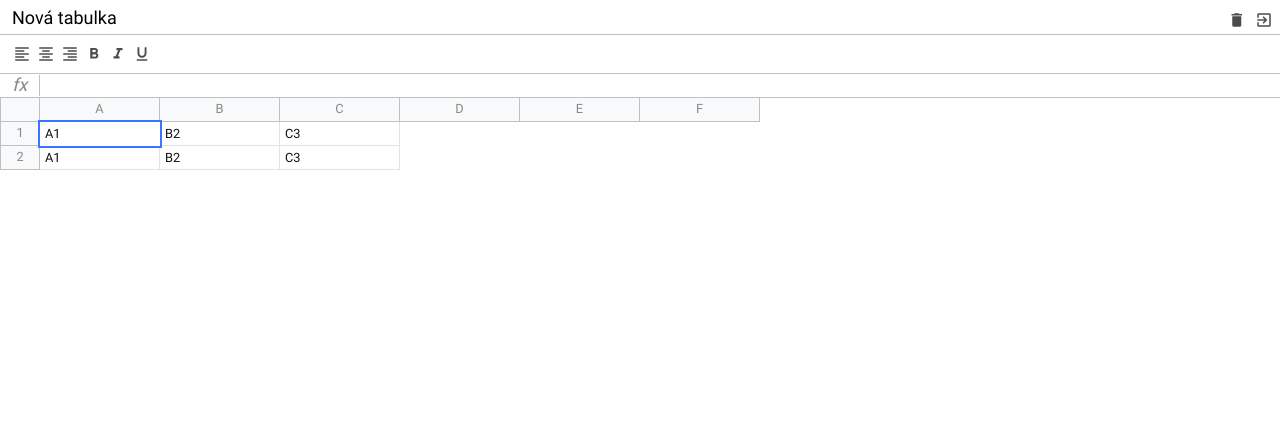
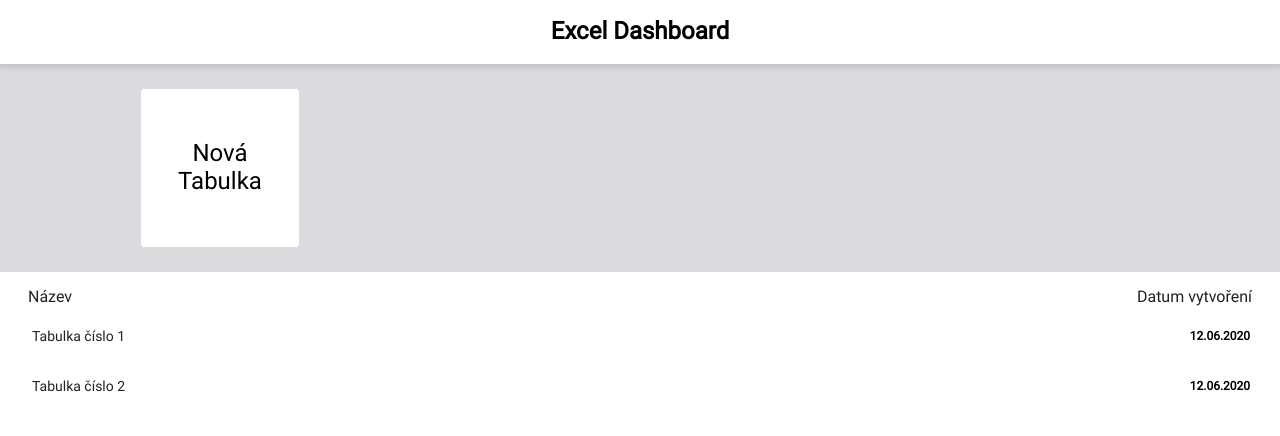
Before and after one commit to kofranek/excel-course, a website built with webpack: page src/index.html in a window 1280 px wide. Built offline with nearby package versions, Linux system fonts and the light colour scheme.

Commit message:
Kaskádové styly: Styly pro table

```diff
--- a/Notes.txt
+++ b/Notes.txt
@@ -1287,3 +1287,184 @@ https://sass-lang.com/documentation/at-rules/mixin
         }
 
 5. Otestujeme - funguje i horizondální scrolování
+
+12: **** Kaskádové styly: Styly pro hlavní stránku **************
+*****************************************************************
+
+ve složce ./src vytvoříme novou složku ./src/assets, kde vytvoříme nový soubor
+excel.html, kam přeneseme dosavadní obsah index.html (a tím tam uložíme stylování)
+
+1. v index.hrml vyhodíme vše uvnitř <div id="app">:
+
+        <!DOCTYPE html>
+        <html lang="en">
+        <head>
+            <meta charset="UTF-8">
+            <title>Pure JavaScript Excel</title>
+            <link rel="shortout icon" href="favicon.ico">
+            <link href="https://fonts.googleapis.com/icon?family=Material+Icons"
+                  rel="stylesheet">
+        </head>
+        <body>
+            <div id="app" class="container">
+
+            </div>
+        </body>
+        </html>
+
+
+       Můžeme vyhodit i popis class="container", k tomu se vrátíme později při programování
+
+2. vytvoříme novou šablonu v index.html:
+
+        <body>
+            <div id="app">
+                <div class="db">
+                    <div class="db__header">
+                        <h1>Excel Dashboard</h1>
+                    </div>
+                    <div class="db__new">
+                        <div class="db__view">
+                            <a href="#" class="db__create">
+                                Nová <br/> Tabulka
+                            </a>
+                        </div>
+                    </div>
+                    <div class="db__table db_view">
+
+                        <div class="db__list-header">
+                            <span>Název</span>
+                            <span>Datum vytvoření</span>
+                        </div>
+
+                        <ul class="db__list">
+                            <li class="db__record">
+                                <a href="#">Tabulka číslo 1</a>
+                                <strong>12.06.2020</strong>
+                            </li>
+
+                            <li class="db__record">
+                                <a href="#">Tabulka číslo 2</a>
+                                <strong>12.06.2020</strong>
+                            </li>
+
+
+                        </ul>
+
+                    </div>
+                </div>
+            </div>
+        </body>
+
+3. Třídy dashboardu popíšeme v souboru dashboard.scss:
+
+        @import "variables";
+        @import "mixins";
+
+        .db{
+          //to je stejné jako .db__header
+          &__header {
+            position:fixed;
+            left: 0;
+            right: 0;
+            top: 0;
+            height: $db-header-height;
+            display: flex;
+            align-items: center;
+            justify-content: center;
+            background: #fff;
+            box-shadow: 0 2px 5px 2px rgba(60, 64, 67, 0.15);
+            z-index:1000;
+          }
+
+          &__new {
+            margin-top: $db-header-height;
+            padding: 1.5rem;
+            background: #dadce0;
+          }
+
+          &__create {
+            width: 160px;
+            height: 160px;
+            background: #fff;
+            border-radius: 4px;
+            border: 1px solid #dadce0;
+            display: flex;
+            justify-content: center;
+            align-items: center;
+            font-size: 1.5rem;
+            text-decoration: none;
+            color:#000;
+            text-align: center;
+
+            &:hover{
+              cursor: pointer;
+              color: green;
+              border-color: green;
+            }
+          }
+
+          &__view {
+            max-width:1000px;
+            margin: 0 auto;
+          }
+
+          &__table {
+            padding: 1rem;
+          }
+
+          &__list-header {
+            display: flex;
+            justify-content: space-between;
+            color: #202124;
+            font-weight: 500;
+            font-size: 16px;
+            margin-bottom: 10px;
+            padding: 0 12px;
+          }
+
+          &__list {
+            @include clear-list();
+          }
+
+          &__record {
+            display: flex;
+            justify-content: space-between;
+            align-items: center;
+            padding: 12px 14px 12px 16px;
+            margin-bottom: 10px;
+
+            &:hover {
+              background: #e6f4ea;
+              border-radius: 25px;
+            }
+
+            a {
+              text-decoration: none;
+              cursor: pointer;
+              color: #202124;
+              font-size: 14px;
+
+              &:hover{
+                text-decoration: underline;
+              }
+            }
+          }
+        }
+
+4. zde využíváme novou proměnnou $db-header-height, kterou
+  uložíme do souboru _variables.scss:
+
+
+    $db-header-height: 64px;
+
+5. dále v souboru dashboard.scss využijeme nový mixin clarlist,
+   který definujeme v souboru _mixins.scss:
+
+   @mixin clear-list() {
+     list-style: none;
+     margin: 0;
+     padding: 0;
+   }
+
+6. otestováním zjištujeme že to chodí tak jak jsme to chtěli nastylizovat
--- a/src/index.html
+++ b/src/index.html
@@ -8,100 +8,41 @@
           rel="stylesheet">
 </head>
 <body>
-    <!--To je komentář, který v production verzi má být odstraněn-->
-    <div id="app" class="container">
-
-        <div class="excel">
-
-            <div class="excel__header">
-                <input type ="text" class="input" value="Nová tabulka" />
-                <div>
-                    <div class="button">
-                        <i class="material-icons">delete</i>
-                    </div>
-                    <div class="button">
-                        <i class="material-icons">exit_to_app</i>
-                    </div>
+    <div id="app">
+        <div class="db">
+            <div class="db__header">
+                <h1>Excel Dashboard</h1>
+            </div>
+            <div class="db__new">
+                <div class="db__view">
+                    <a href="#" class="db__create">
+                        Nová <br/> Tabulka
+                    </a>
                 </div>
             </div>
+            <div class="db__table db_view">
 
-            <div class="excel__toolbar">
-                <div class="button">
-                    <i class="material-icons">format_align_left</i>
-                </div>
-                <div class="button">
-                    <i class="material-icons">format_align_center</i>
-                </div>
-                <div class="button">
-                    <i class="material-icons">format_align_right</i>
-                </div>
-                   <div class="button">
-                       <i class="material-icons">format_bold</i>
-                   </div>
-                <div class="button">
-                    <i class="material-icons">format_italic</i>
-                </div>
-                <div class="button">
-                    <i class="material-icons">format_underlined</i>
-                </div>
-            </div>
-
-            <div class="excel__formula">
-                <div class="info">fx</div>
-                <div class="input" contenteditable="true" spellcheck="false"></div>
-            </div>
-
-            <div class="excel__table">
-                <div class="row">
-                    <div class="row-info">
-                    </div>
-                    <div class="row-data">
-                        <div class="column">
-                            A
-                        </div>
-                        <div class="column">
-                            B
-                        </div>
-                        <div class="column">
-                            C
-                        </div>
-                        <div class="column">
-                            D
-                        </div>
-                        <div class="column">
-                            E
-                        </div>
-                        <div class="column">
-                            F
-                        </div>
-                    </div>
-                </div>
-                <div class="row">
-                    <div class="row-info">
-                        1
-                    </div>
-                    <div class="row-data">
-                        <div class="cell selected" contenteditable="true">A1</div>
-                        <div class="cell" contenteditable="true">B2</div>
-                        <div class="cell" contenteditable="true">C3</div>
-                    </div>
-                </div>
-                <div class="row">
-                    <div class="row-info">
-                        2
-                    </div>
-                    <div class="row-data">
-                        <div class="cell" contenteditable="true">A1</div>
-                        <div class="cell" contenteditable="true">B2</div>
-                        <div class="cell" contenteditable="true">C3</div>
-                    </div>
+                <div class="db__list-header">
+                    <span>Název</span>
+                    <span>Datum vytvoření</span>
                 </div>
 
+                <ul class="db__list">
+                    <li class="db__record">
+                        <a href="#">Tabulka číslo 1</a>
+                        <strong>12.06.2020</strong>
+                    </li>
+
+                    <li class="db__record">
+                        <a href="#">Tabulka číslo 2</a>
+                        <strong>12.06.2020</strong>
+                    </li>
+
+
+                </ul>
+
             </div>
-
         </div>
-
     </div>
-
 </body>
 </html>
--- a/src/scss/_mixins.scss
+++ b/src/scss/_mixins.scss
@@ -20,4 +20,11 @@
     background: #eee;
     cursor: pointer;
   }
+
 }
+
+@mixin clear-list() {
+  list-style: none;
+  margin: 0;
+  padding: 0;
+}
--- a/src/scss/_variables.scss
+++ b/src/scss/_variables.scss
@@ -1,7 +1,8 @@
-$header-height:34px;
-$toolbar-height:40px;
-$formula-height:24px;
-$info-cell-width:40px;
-$row-height:24px;
-$cell-width:120px;
+$header-height: 34px;
+$toolbar-height: 40px;
+$formula-height: 24px;
+$info-cell-width: 40px;
+$row-height: 24px;
+$cell-width: 120px;
+$db-header-height: 64px;
 $border-color: #c0c0c0;
--- /dev/null
+++ b/src/scss/dashboard.scss
@@ -0,0 +1,93 @@
+@import "variables";
+@import "mixins";
+
+.db{
+  //to je stejné jako .db__header
+  &__header {
+    position:fixed;
+    left: 0;
+    right: 0;
+    top: 0;
+    height: $db-header-height;
+    display: flex;
+    align-items: center;
+    justify-content: center;
+    background: #fff;
+    box-shadow: 0 2px 5px 2px rgba(60, 64, 67, 0.15);
+    z-index:1000;
+  }
+
+  &__new {
+    margin-top: $db-header-height;
+    padding: 1.5rem;
+    background: #dadce0;
+  }
+
+  &__create {
+    width: 160px;
+    height: 160px;
+    background: #fff;
+    border-radius: 4px;
+    border: 1px solid #dadce0;
+    display: flex;
+    justify-content: center;
+    align-items: center;
+    font-size: 1.5rem;
+    text-decoration: none;
+    color:#000;
+    text-align: center;
+
+    &:hover{
+      cursor: pointer;
+      color: green;
+      border-color: green;
+    }
+  }
+
+  &__view {
+    max-width:1000px;
+    margin: 0 auto;
+  }
+
+  &__table {
+    padding: 1rem;
+  }
+
+  &__list-header {
+    display: flex;
+    justify-content: space-between;
+    color: #202124;
+    font-weight: 500;
+    font-size: 16px;
+    margin-bottom: 10px;
+    padding: 0 12px;
+  }
+
+  &__list {
+    @include clear-list();
+  }
+
+  &__record {
+    display: flex;
+    justify-content: space-between;
+    align-items: center;
+    padding: 12px 14px 12px 16px;
+    margin-bottom: 10px;
+
+    &:hover {
+      background: #e6f4ea;
+      border-radius: 25px;
+    }
+
+    a {
+      text-decoration: none;
+      cursor: pointer;
+      color: #202124;
+      font-size: 14px;
+
+      &:hover{
+        text-decoration: underline;
+      }
+    }
+  }
+}
--- a/src/scss/index.scss
+++ b/src/scss/index.scss
@@ -5,6 +5,7 @@
 @import "formula";
 @import "table";
 @import "toolbar";
+@import "dashboard";
 
 @font-face {
   font-family: "Roboto";
```
Also changed, not shown: src/assets/excel.html (added, +107 -0 lines).
